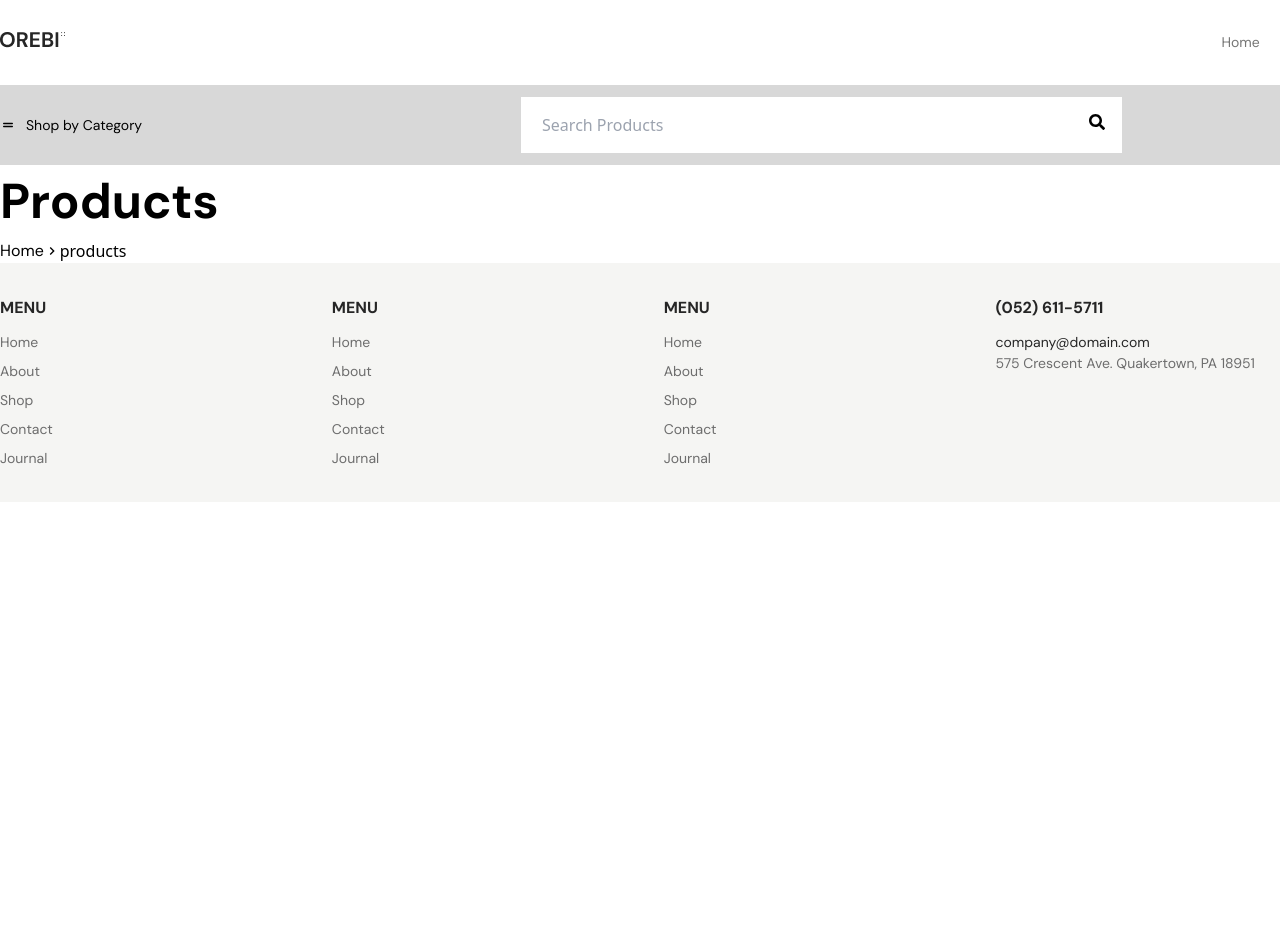
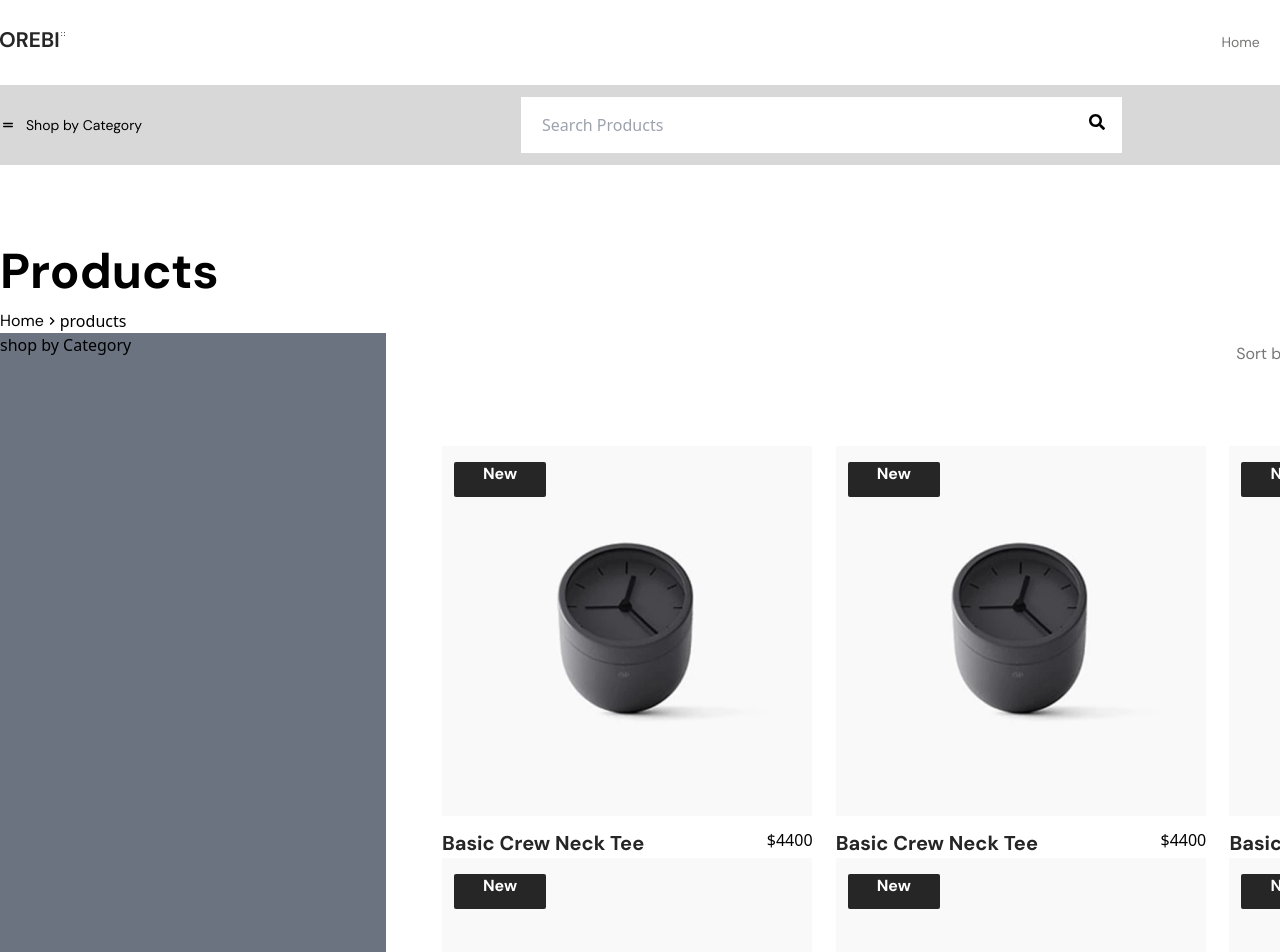
Before and after one commit to mustakin04/Orebi, a React (Vite) app in the folder OribeEcommerce/: page /products in a window 1280 px wide. Shown: the top 952 px of the page. Before the commit the page ends 800 px from the top, so only its background shows below. Built offline with nearby package versions, Linux system fonts and the light colour scheme.

Commit message:
Dropdown

```diff
--- a/OribeEcommerce/package.json
+++ b/OribeEcommerce/package.json
@@ -10,9 +10,12 @@
     "preview": "vite preview"
   },
   "dependencies": {
+    "@headlessui/react": "^2.2.4",
+    "@heroicons/react": "^2.2.0",
     "react": "^19.1.0",
     "react-dom": "^19.1.0",
     "react-icons": "^5.5.0",
+    "react-paginate": "^8.3.0",
     "react-router": "^7.6.1",
     "react-router-dom": "^7.6.3",
     "react-slick": "^0.30.3",
--- /dev/null
+++ b/OribeEcommerce/src/Component/Paginate/Pagenate.jsx
@@ -0,0 +1,77 @@
+import React, { useState } from "react";
+import ReactPaginate from "react-paginate";
+import Product from "../Product/Product";
+
+const items = [
+  1, 2, 3, 4, 5, 6, 7, 8, 9, 10, 1, 2, 3, 4, 5, 6, 7, 8, 9, 10, 1, 2, 3, 4, 5,
+  6, 7, 8, 9, 10, 15, 16, 1, 2, 3, 4, 5, 6, 7, 8, 9, 10, 1, 2, 3, 4, 5, 6, 7, 8,
+  9, 10,
+];
+
+const Items = ({ currentItems }) => {
+  // console.log(currentItems, "13");
+  return (
+    <>
+      {currentItems &&
+        currentItems.map((item) => (
+          <div key={item} className="w-[32%]">
+            <Product badge={true}></Product>
+          </div>
+        ))}
+    </>
+  );
+};
+
+const Pagenate = ({ itemsPerPage }) => {
+  // const itemsPerPage = 10;
+  const [itemOffset, setItemOffset] = useState(0);
+  const [eventSelected, setEvenSelected] = useState(0);
+
+  const endOffset = itemOffset + itemsPerPage;
+  const currentItems = items.slice(itemOffset, endOffset);
+  const pageCount = Math.ceil(items.length / itemsPerPage);
+
+  const handlePageClick = (event) => {
+    const newOffset = (event.selected * itemsPerPage) % items.length;
+    setItemOffset(newOffset);
+    setEvenSelected(event.selected);
+  };
+
+  return (
+    <div className="">
+      <div className="flex flex-wrap justify-between ">
+        <Items currentItems={currentItems} />
+      </div>
+      <div className="flex justify-between mt-[30px]">
+        <ReactPaginate
+          breakLabel="..."
+          nextLabel="next >"
+          onPageChange={handlePageClick}
+          pageRangeDisplayed={2}
+          pageCount={pageCount}
+          previousLabel="< previous"
+          containerClassName="flex gap-3"
+          activeClassName="active"
+          pageClassName="border-[2px] border-black hover:bg-black hover:text-white"
+          pageLinkClassName=" inline-block py-[5px] px-[8px]"
+          previousClassName="page-item"
+          previousLinkClassName="page-link"
+          nextClassName="page-item"
+          nextLinkClassName="page-link"
+          breakClassName="page-item"
+          breakLinkClassName="page-link"
+          marginPagesDisplayed={2}
+          renderOnZeroPageCount={null}
+        />
+        <div className="font-DM font-normal text-[14px] text-[#767676]">
+          <p>
+            Products form {eventSelected + 1} to {itemOffset + itemsPerPage} of{" "}
+            {items.length}
+          </p>
+        </div>
+      </div>
+    </div>
+  );
+};
+
+export default Pagenate;
--- a/OribeEcommerce/src/Pages/Products/Products.jsx
+++ b/OribeEcommerce/src/Pages/Products/Products.jsx
@@ -1,20 +1,74 @@
-import React from 'react'
+import React, { useState } from "react";
 import { useLocation } from "react-router-dom";
-import Container from '../../Component/Container/Container';
+import Container from "../../Component/Container/Container";
+import { Menu, MenuButton, MenuItem, MenuItems } from "@headlessui/react";
+import { ChevronDownIcon } from "@heroicons/react/20/solid";
 
-import Breadcrumbs from '../../Component/Breadcrumbs/Breadcrumbs';
+import Breadcrumbs from "../../Component/Breadcrumbs/Breadcrumbs";
+import Pagenate from "../../Component/Paginate/Pagenate";
 const Products = () => {
+  const [show, setShow] = useState("");
   const location = useLocation();
-    const path=(location.pathname.split("/")[1])
+  const path = location.pathname.split("/")[1];
+  const handleChange = (e) => {
+    setShow(e.target.value);
+  };
+  console.log(show, "17");
   return (
-    <div>
+    <div className="py-[70px]">
       <Container>
         <div>
           <Breadcrumbs tittle={path}></Breadcrumbs>
+          <div className="flex gap-14">
+            <div className="bg-gray-500 w-[25%]  ">shop by Category</div>
+            <div className=" w-[75%]">
+              <div className="flex justify-end gap-6 mb-[70px]">
+                <div className="flex items-center gap-3">
+                  <p className="font-DM font-normal text-[16px] text-[#767676]">
+                    Sort by:
+                  </p>
+                  <select
+                    id="countries"
+                    className="flex bg-gray-50 border border-gray-300 text-gray-900 text-sm rounded-lg
+                   focus:ring-blue-500 focus:border-blue-500   p-2.5 dark:bg-gray-700
+                    dark:border-gray-600 dark:placeholder-gray-400 dark:text-white
+                     dark:focus:ring-blue-500 dark:focus:border-blue-500"
+                  >
+                    <option value="">Choose a country</option>
+                    <option value="US">United States</option>
+                    <option value="CA">Canada</option>
+                    <option value="FR">France</option>
+                    <option value="DE">Germany</option>
+                  </select>
+                </div>
+                <div className="flex items-center gap-3">
+                  <p className="font-DM font-normal text-[16px] text-[#767676]">
+                    Show:
+                  </p>
+                  <select
+                    onChange={(e) => handleChange(e)}
+                    id="show"
+                    value={show}
+                    className="flex bg-gray-50 border border-gray-300 text-gray-900 text-sm rounded-lg
+                   focus:ring-blue-500 focus:border-blue-500   p-2.5 dark:bg-gray-700
+                    dark:border-gray-600 dark:placeholder-gray-400 dark:text-white
+                     dark:focus:ring-blue-500 dark:focus:border-blue-500"
+                  >
+                    <option value="5">5</option>
+                    <option value="12">12</option>
+                    <option value="24">24</option>
+                    <option value="36">36</option>
+                    <option value="40">40</option>
+                  </select>
+                </div>
+              </div>
+              <Pagenate  itemsPerPage={parseInt(show || "12", 10)}></Pagenate>
+            </div>
+          </div>
         </div>
       </Container>
     </div>
-  )
-}
+  );
+};
 
-export default Products
+export default Products;
```
Also changed, not shown: 1 other file (tests, documents, lock files or other folders). Lines whose indentation alone changed are shown as unchanged.
